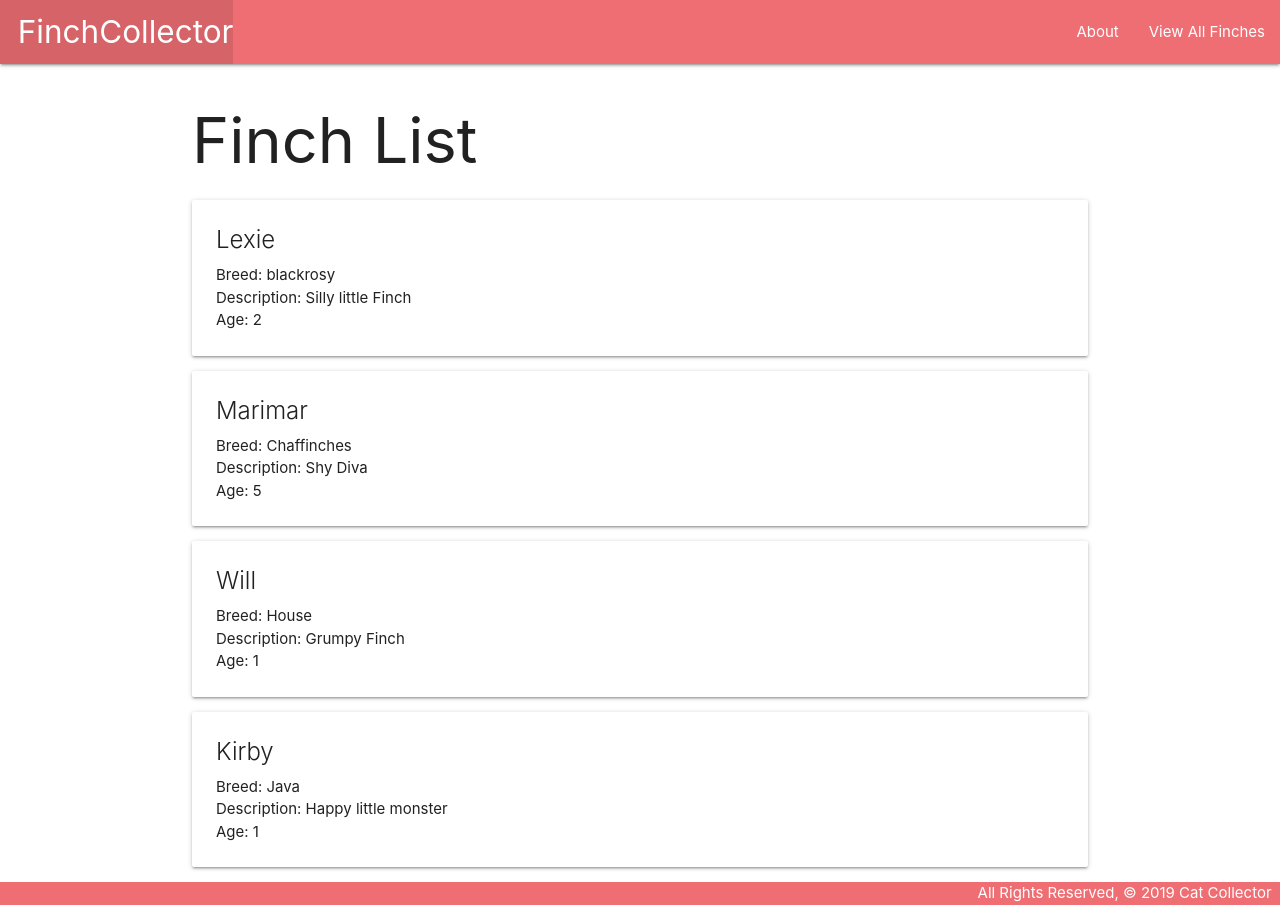
After one commit to jlee8020/finchcollector, a Django app: page /finches/ in a window 1280 px wide. The commit adds this page. Run offline with Django 3.2, Linux system fonts and the light colour scheme.

Commit message:
add all finches

```diff
--- a/main_app/templates/base.html
+++ b/main_app/templates/base.html
@@ -1,4 +1,3 @@
-{% load static %}
 {% load static %}
 <!DOCTYPE html>
 <html lang="en">
@@ -20,6 +19,7 @@
         </ul>
         <ul class="right">
           <li><a href="/about">About</a></li>
+          <li><a href="/finches">View All Finches</a></li>
         </ul>
       </div>
     </nav>
--- /dev/null
+++ b/main_app/templates/finches/index.html
@@ -0,0 +1,21 @@
+{% extends 'base.html' %}
+{% block content %}
+
+<h1>Finch List</h1>
+
+{% for finch in finches %}
+  <div class="card">
+    <div class="card-content">
+      <span class="card-title">{{ finch.name }}</span>
+      <p>Breed: {{ finch.breed }}</p>
+      <p>Description: {{ finch.description }}</p>
+      {% if finch.age > 0 %}
+        <p>Age: {{ finch.age }}</p>
+      {% else %}
+        <p>Age: Finchy</p>
+      {% endif %}
+    </div>
+  </div>
+{% endfor %}
+
+{% endblock %}
--- a/main_app/urls.py
+++ b/main_app/urls.py
@@ -3,6 +3,7 @@ from . import views
 
 urlpatterns = [
     path('', views.home, name='home'),
-    path('about/', views.about, name='about')
+    path('about/', views.about, name='about'),
+    path('finches/', views.finches_index, name='index'),
 
 ]
--- a/main_app/views.py
+++ b/main_app/views.py
@@ -1,8 +1,28 @@
 from django.shortcuts import render
 from django.http import HttpResponse
+
+
+class Finch:
+  def __init__(self, name, breed, description, age):
+    self.name = name
+    self.breed = breed
+    self.description = description
+    self.age = age
+
+finches = [
+    Finch('Lexie', 'blackrosy', 'Silly little Finch', 2),
+    Finch('Marimar', 'Chaffinches', 'Shy Diva', 5),
+    Finch('Will', 'House', 'Grumpy Finch', 1),
+    Finch('Kirby', 'Java', 'Happy little monster', 1),
+
+
+]
 # Create your views here.
 def home(request):
     return HttpResponse('<h1>This is my finches</h1>')
 
 def about(request):
     return render(request, 'about.html')
+
+def finches_index(request):
+    return render(request, 'finches/index.html', {'finches': finches})
```
